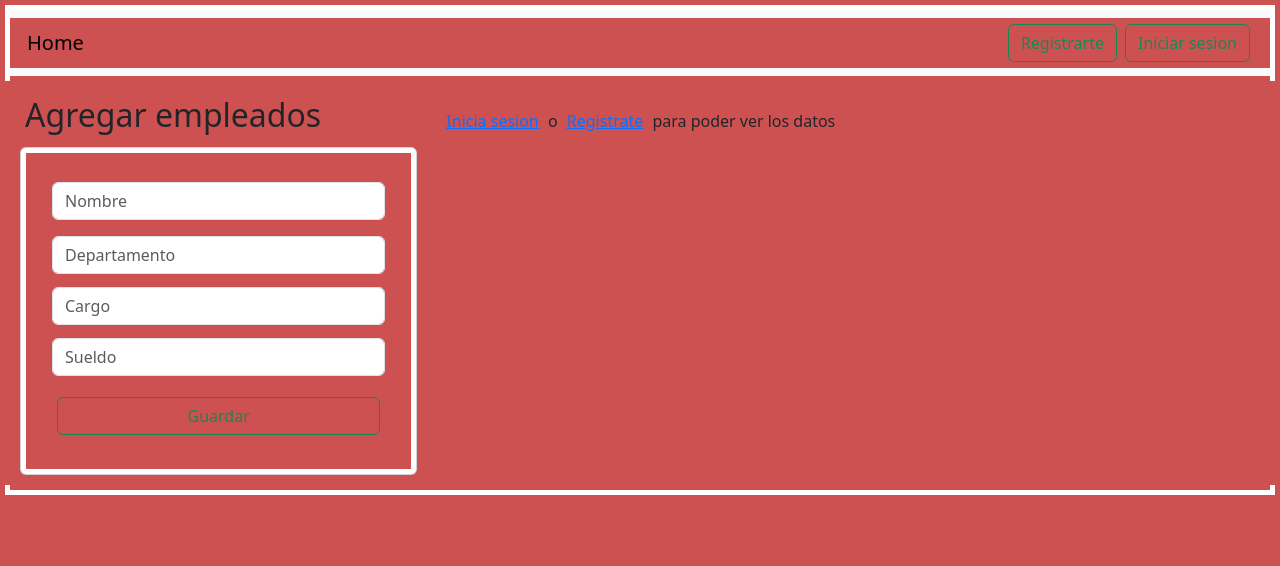
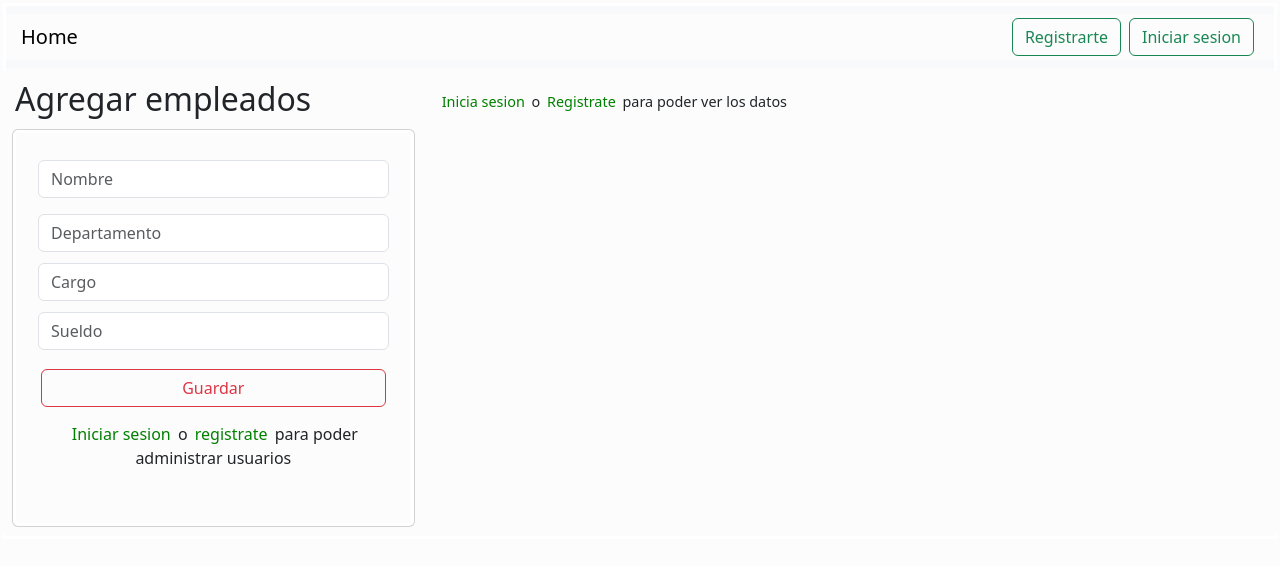
Before and after one commit to JordinRosario/gestor-empelados, a Django app: page / in a window 1280 px wide. Shown: the top 566 px of the page. Run offline with Django 4.2, Linux system fonts and the light colour scheme.

Commit message:
Agregamos el boton eliminar y autenticacion en agregar empleado

```diff
--- a/sistema/login10/static/mi.js
+++ b/sistema/login10/static/mi.js
@@ -1,7 +1,7 @@
 console.log('Hola asd');
 
 
-let num1 = 12;
+let num1 = 12222;
 let num2 = 12;
 
 
--- a/sistema/login10/static/style.css
+++ b/sistema/login10/static/style.css
@@ -1,4 +1,13 @@
 *{
-    background-color:rgb(206, 81, 81);
-    padding: 5px;
+    background-color:#fcfcfc;
+    padding: 3px;
 }
+
+.msg{
+    font-size: 0.9em;
+}
+
+.msg a{
+    text-decoration: none;
+    color: green;
+}
--- a/sistema/login10/templates/base.html
+++ b/sistema/login10/templates/base.html
@@ -19,7 +19,9 @@
             <a class="navbar-brand" href="">Home</a>
 
             {% if user.is_authenticated %}
-                <a    class="btn btn-outline-danger me-2 ms-auto" href="{% url 'cerrarsesion' %}">Cerrar sesion</a>
+                <a class="navbar-brand text-success" href="">Bienvenido {{user}}</a>
+                <a class="btn btn-outline-success me-2 ms-auto"  href=""> Mi cuenta</a>
+                <a    class="btn btn-outline-danger me-2" href="{% url 'cerrarsesion' %}">Cerrar sesion</a>
 
             {% else %}
                 <a class="btn btn-outline-success me-2 ms-auto" type="button" href="{% url 'registrate' %}"> Registrarte </a>
--- a/sistema/login10/templates/home.html
+++ b/sistema/login10/templates/home.html
@@ -31,11 +31,21 @@ Home
             <input type="number" id="numsueldo" name="numsueldo" placeholder="Sueldo" class="form-control">
           </div>
 
+        {% if user.is_authenticated %}
           <div class="form-gro py-2">
             <div class="d-grid gap-2">
               <button type="submit" class="btn btn-outline-success">Guardar</button>
             </div>
           </div>
+        {% else %}
+          <div class="form-gro py-2">
+            <div class="d-grid gap-2">
+
+              <a href="{% url 'iniciarsesion' %}" class="btn btn-outline-danger" >Guardar</a>
+              <p class="msg btn" ><a href="{% url 'iniciarsesion' %}"> Iniciar sesion </a>o <a href="{% url 'registrate' %}">registrate</a> para poder administrar usuarios</p>
+            </div>
+          </div>
+        {% endif %}
         </form>
       </div>
   </div>
@@ -51,6 +61,7 @@ Home
               <th scope="col">Nombre</th>
               <th scope="col">Departamento</th>
               <th scope="col">Cargo</th>
+              <th scope="col">Opciones</th>
             </tr>
           </thead>
           <tbody>
@@ -61,6 +72,7 @@ Home
               <td>{{ i.nombre}}</td>
               <td>{{ i.departamento }}</td>
               <td>{{ i.cargo }}</td>
+              <td> <a  href="eliminar/{{ i.id }}" class="btn btn-outline-danger">Eliminar</a></td>
             </tr>
       {% endfor %}
 
@@ -69,7 +81,7 @@ Home
   </div>
 </div>
 {% else%}
-<div class="col-sm-12 col-md-6 col-lg-8 col-xl-8">
+<div class="col-sm-12 col-md-6 col-lg-8 col-xl-8 msg">
 
 <h6></h6><a href="{% url 'iniciarsesion' %}">Inicia sesion</a> o <a href="{% url 'registrate' %}">Registrate</a> para poder ver los datos</h6>
 {%  endif%}
--- /dev/null
+++ b/sistema/login10/templates/usuario/administrar_user.html
@@ -0,0 +1 @@
+{% extends 'base.html' %}
--- a/sistema/login10/urls.py
+++ b/sistema/login10/urls.py
@@ -13,4 +13,5 @@ urlpatterns = [
 
     #!
     path('agregar/empleado/', views.agregar_empleado, name='agregar_empleado'),
+    path('eliminar/<id>',views.eliminar_empleado),
 ]
--- a/sistema/login10/views.py
+++ b/sistema/login10/views.py
@@ -26,13 +26,19 @@ def agregar_empleado(request):
     empleado_ = empleado.objects.create(nombre=nombre, departamento=departamento, cargo=cargo, sueldo=sueldo, fecha=datetime.now() )
     return redirect('home')
 
+#! Eliminar empleado
+
+def eliminar_empleado(request, id):
+    empleado_ = empleado.objects.get(id=id)
+    empleado_.delete()
+    return redirect('home')
 
 
 #Authenticate
 def registrate(request):
     if  request.method == 'GET':
         return render(request, './login/registrate.html',{
-            'form': UserCreationForm
+            'form': UserCreationForm,
         })
     else:
         if request.POST['password1'] == request.POST['password2']:
```
